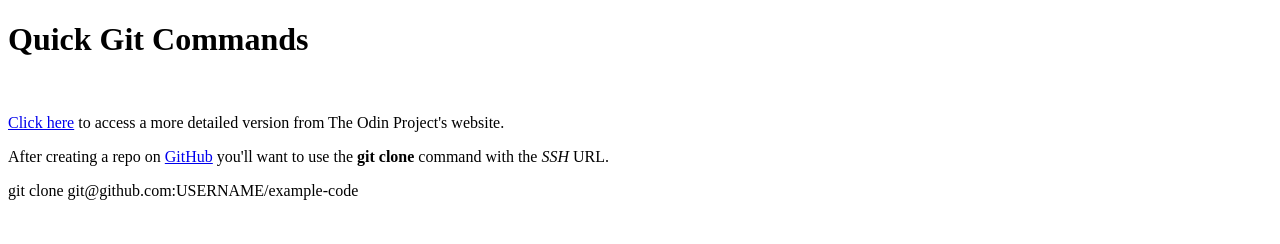
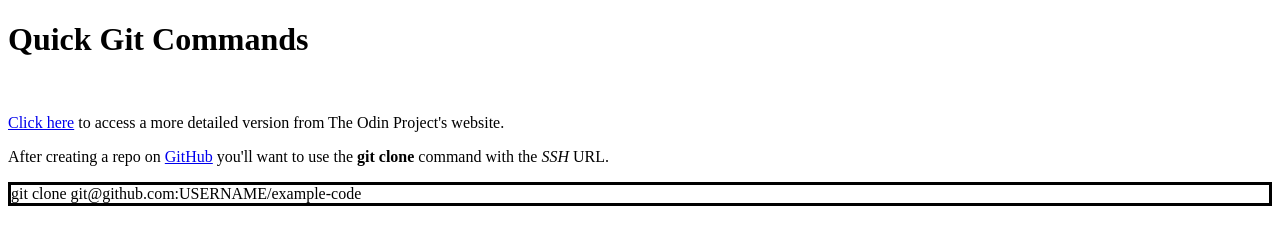
Before and after one commit to Mord0rk/git_basics, a plain HTML site: page index.html in a window 1280 px wide. Drawn offline with Linux system fonts and the light colour scheme.

Commit message:
changed p.id to p.class

```diff
--- a/main.css
+++ b/main.css
@@ -1,3 +1,3 @@
-#code{
+.code{
     border-style: solid;
 }
```
